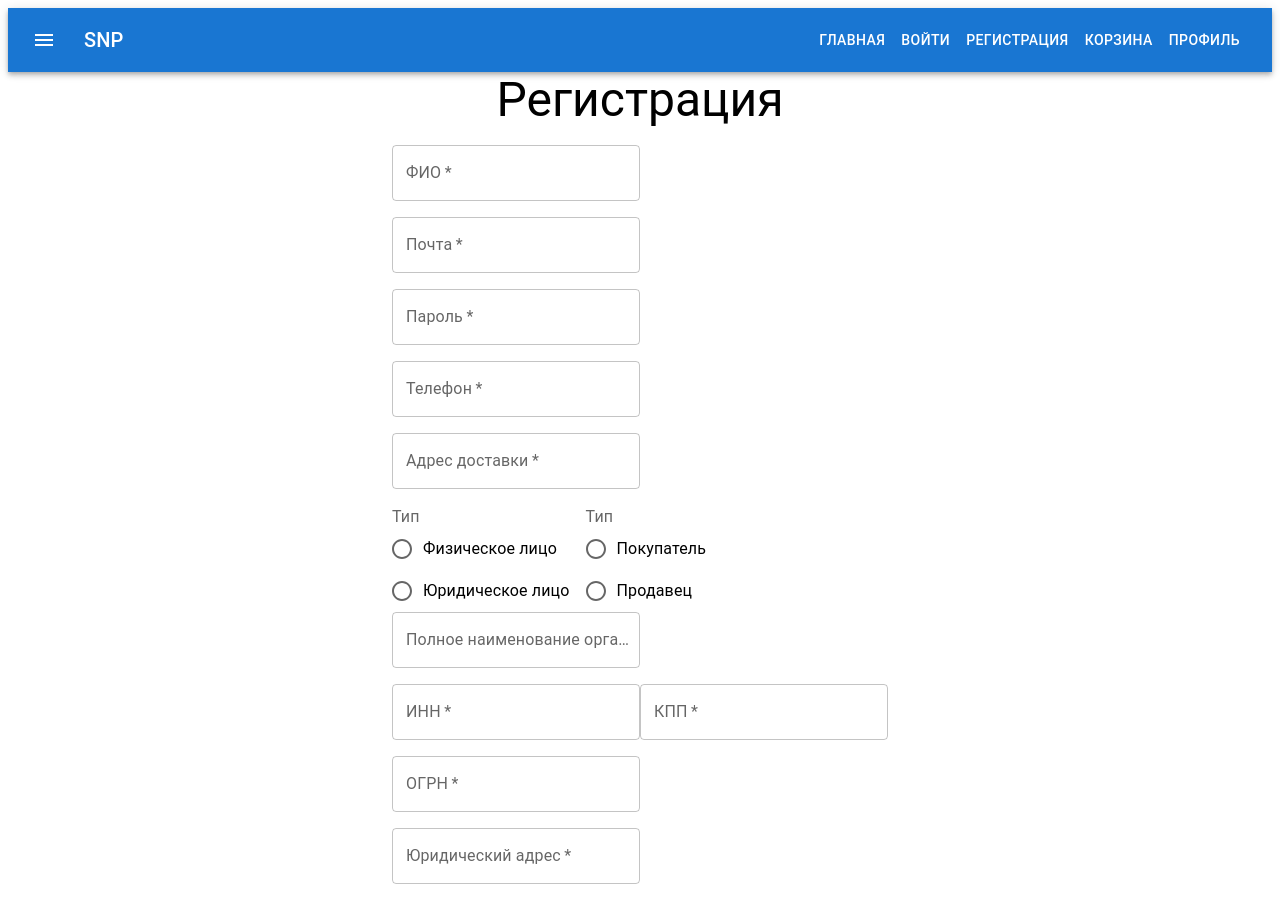
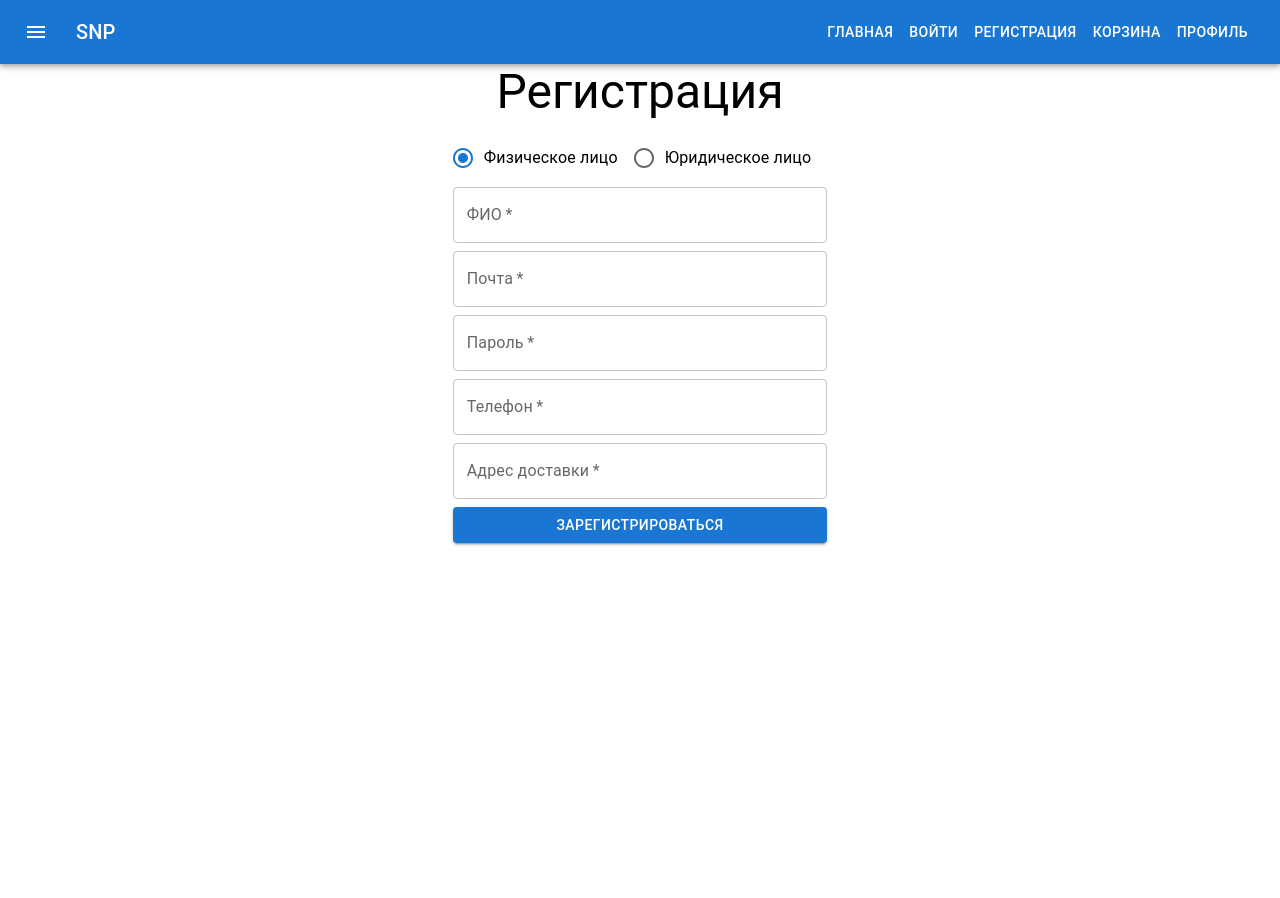
Before and after one commit to Ensaizer/snp_spa, a React (Vite) app in the folder client/: page /registration in a window 1280 px wide. Shown: the top 898 px of the page. After the commit the page ends 800 px from the top, so only its background shows below. Built offline with nearby package versions, Linux system fonts and the light colour scheme.

Commit message:
reg edits

```diff
--- a/client/src/App.tsx
+++ b/client/src/App.tsx
@@ -1,6 +1,7 @@
 import React from 'react';
 import { Outlet, useLocation } from 'react-router-dom';
 import NavBar from './components/ui/NavBar';
+import './index.css'
 import MainPage from './components/pages/MainPage';
 
 function App(): JSX.Element {
--- a/client/src/components/Modal.tsx
+++ b/client/src/components/Modal.tsx
@@ -6,10 +6,10 @@ const style = {
     top: '50%',
     left: '50%',
     transform: 'translate(-50%, -50%)',
-    width: 400,
     bgcolor: 'background.paper',
-    border: '2px solid #000',
+    // border: '2px solid #fff',
     boxShadow: 24,
+    textAlign: 'center',
     p: 4,
 };
 
@@ -27,7 +27,7 @@ export default function Modal({ open, handleClose }: ModalProps): JSX.Element {
             aria-describedby="modal-modal-description"
         >
             <Box sx={style}>
-                <Typography id="modal-modal-title" variant="h6" component="h2">
+                <Typography id="modal-modal-title" variant="h6" component="h2" mb={2}>
                    Войти
                 </Typography>
                     <Box component="form">
@@ -37,7 +37,7 @@ export default function Modal({ open, handleClose }: ModalProps): JSX.Element {
                         <Box mb={2}>
                             <TextField name="password" label="Пароль" type="password" required />
                         </Box>
-                        <Button type="submit">Зарегистрироваться</Button>
+                        <Button type="submit" variant ='contained'>Войти</Button>
                     </Box>
             </Box>
         </ModalMUI>
--- a/client/src/components/pages/MainPage.tsx
+++ b/client/src/components/pages/MainPage.tsx
@@ -1,7 +1,7 @@
 import React from 'react';
 
-function MainPage(): JSX.Element {
-  return <div>Hello</div>;
+function MainPage() {
+  return <div />;
 }
 
 export default MainPage;
--- a/client/src/components/ui/RegistrationForm.tsx
+++ b/client/src/components/ui/RegistrationForm.tsx
@@ -9,42 +9,45 @@ import {
   TextField,
   Typography,
 } from '@mui/material';
-import React from 'react';
+import React, { useState } from 'react';
 import { useAppDispatch } from '../../store/hooks';
 import { registrationHandlerThunk } from '../../store/slices/auth/authThunks';
 
 export default function RegistrationForm(): JSX.Element {
   const dispatch = useAppDispatch();
+  const [type, setType] = useState('физическое лицо');
+  const handleChange = (event: React.ChangeEvent<HTMLInputElement>): void => {
+    setType((event.target as HTMLInputElement).value);
+  };
+  console.log(type);
+
   return (
     <Box sx={{ display: 'flex', flexDirection: 'column', alignItems: 'center' }}>
       <Typography variant="h3" gutterBottom>
         Регистрация
       </Typography>
-      <Box component="form" onSubmit={(e) => void dispatch(registrationHandlerThunk(e))}>
-        <Box mb={2}>
-          <TextField name="name" label="ФИО" type="text" required />
-        </Box>
-        <Box mb={2}>
-          <TextField name="email" label="Почта" type="email" required />
-        </Box>
-        <Box mb={2}>
-          <TextField name="password" label="Пароль" type="password" required />
-        </Box>
-        <Box mb={2}>
-          <TextField name="phone" label="Телефон" type="tel" required />
-        </Box>
-        <Box mb={2}>
-          <TextField name="deliveryAddress" label="Адрес доставки" type="text" required />
-        </Box>
-        <FormControl>
-          <FormLabel id="userType">Тип</FormLabel>
+      <Box
+        component="form"
+        sx={{ minWidth: '370px' }}
+        onSubmit={(e) => void dispatch(registrationHandlerThunk(e))}
+      >
+        <Box mb={1}>
+          <FormControl fullWidth>
+            <FormLabel id="userType" hidden>
+              Тип
+            </FormLabel>
             <RadioGroup
+              sx={{ display: 'flex', flexDirection: 'row', justifyContent: 'space-evenly' }}
               aria-labelledby="userType-radio-buttons-group"
               name="userType"
-            // value={value}
-            // onChange={handleChange}
+              value={type}
+              onChange={handleChange}
             >
-            <FormControlLabel value="физическое лицо" control={<Radio />} label="Физическое лицо" />
+              <FormControlLabel
+                value="физическое лицо"
+                control={<Radio />}
+                label="Физическое лицо"
+              />
               <FormControlLabel
                 value="юридическое лицо"
                 control={<Radio />}
@@ -52,9 +55,39 @@ export default function RegistrationForm(): JSX.Element {
               />
             </RadioGroup>
           </FormControl>
-        <FormControl>
-          <FormLabel id="roleId">Тип</FormLabel>
+        </Box>
+        <Box mb={1}>
+          <TextField name="name" label="ФИО" type="text" required fullWidth />
+        </Box>
+        <Box mb={1}>
+          <TextField name="email" label="Почта" type="email" required fullWidth />
+        </Box>
+        <Box mb={1}>
+          <TextField name="password" label="Пароль" type="password" required fullWidth />
+        </Box>
+        <Box mb={1}>
+          <TextField name="phone" label="Телефон" type="tel" required fullWidth />
+        </Box>
+        <Box mb={1}>
+          <TextField name="deliveryAddress" label="Адрес доставки" type="text" fullWidth required />
+        </Box>
+        {type === 'юридическое лицо' && (
+          <>
+            <Box mb={1}>
+              <TextField
+                name="orgName"
+                label="Полное наименование организации"
+                type="text"
+                required
+                fullWidth
+              />
+            </Box>
+            <FormControl fullWidth>
+              <FormLabel id="roleId" hidden>
+                Тип
+              </FormLabel>
               <RadioGroup
+                sx={{ display: 'flex', flexDirection: 'row', justifyContent: 'space-evenly' }}
                 aria-labelledby="userType-radio-buttons-group"
                 name="roleId"
                 // value={value}
@@ -64,25 +97,36 @@ export default function RegistrationForm(): JSX.Element {
                 <FormControlLabel value="2" control={<Radio />} label="Продавец" />
               </RadioGroup>
             </FormControl>
-        <Box mb={2}>
-          <TextField name="orgName" label="Полное наименование организации" type="text" required />
-        </Box>
-        <Box mb={2}>
+            <Box mb={1} sx={{ display: 'flex', justifyContent: 'space-between' }}>
               <TextField name="INN" label="ИНН" type="text" required />
               <TextField name="KPP" label="КПП" type="text" required />
             </Box>
-        <Box mb={2}>
-          <TextField name="ORGN" label="ОГРН" type="text" required />
+            <Box mb={1}>
+              <TextField name="ORGN" label="ОГРН" type="text" required fullWidth />
             </Box>
-        <Box mb={2}>
-          <TextField name="legalAddress" label="Юридический адрес" type="text" required />
+            <Box mb={1}>
+              <TextField
+                name="legalAddress"
+                label="Юридический адрес"
+                type="text"
+                required
+                fullWidth
+              />
             </Box>
-        <Box mb={2}>
-          <TextField name="currAccount" label="Расчетный счёт" type="text" required />
+            <Box mb={1}>
+              <TextField name="currAccount" label="Расчетный счёт" type="text" required fullWidth />
             </Box>
-        <Box mb={2}>
-          <TextField name="corrAccount" label="Корреспондентский счёт" type="text" required />
+            <Box mb={1}>
+              <TextField
+                name="corrAccount"
+                label="Корреспондентский счёт"
+                type="text"
+                required
+                fullWidth
+              />
             </Box>
+          </>
+        )}
         <Button type="submit" variant="contained" fullWidth>
           Зарегистрироваться
         </Button>
--- /dev/null
+++ b/client/src/index.css
@@ -0,0 +1,6 @@
+* {
+    margin: 0;
+    padding: 0;
+    box-sizing: border-box;
+    /* background-color: #f4f5f7; */
+}
```
Lines whose indentation alone changed are shown as unchanged.
